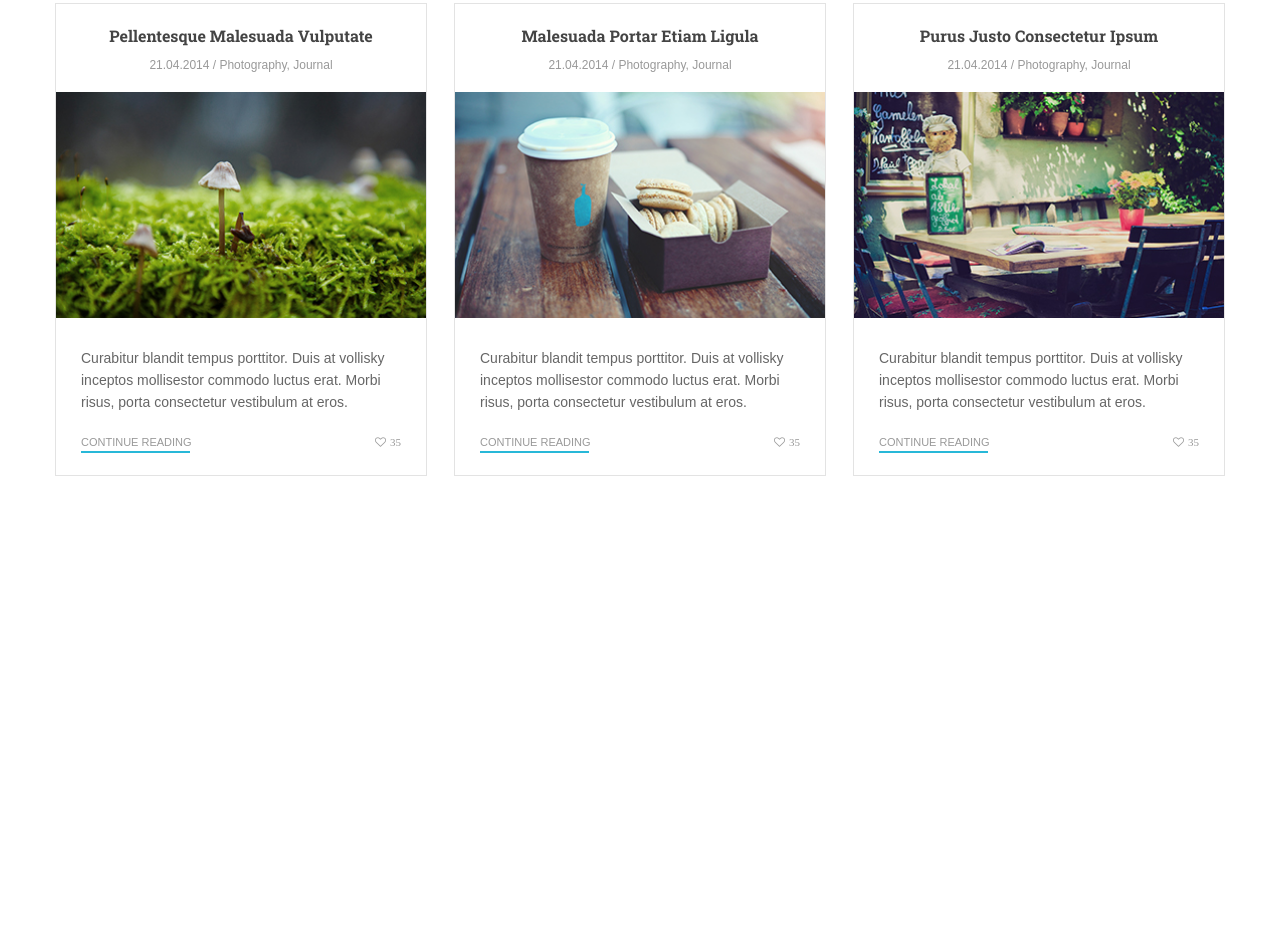
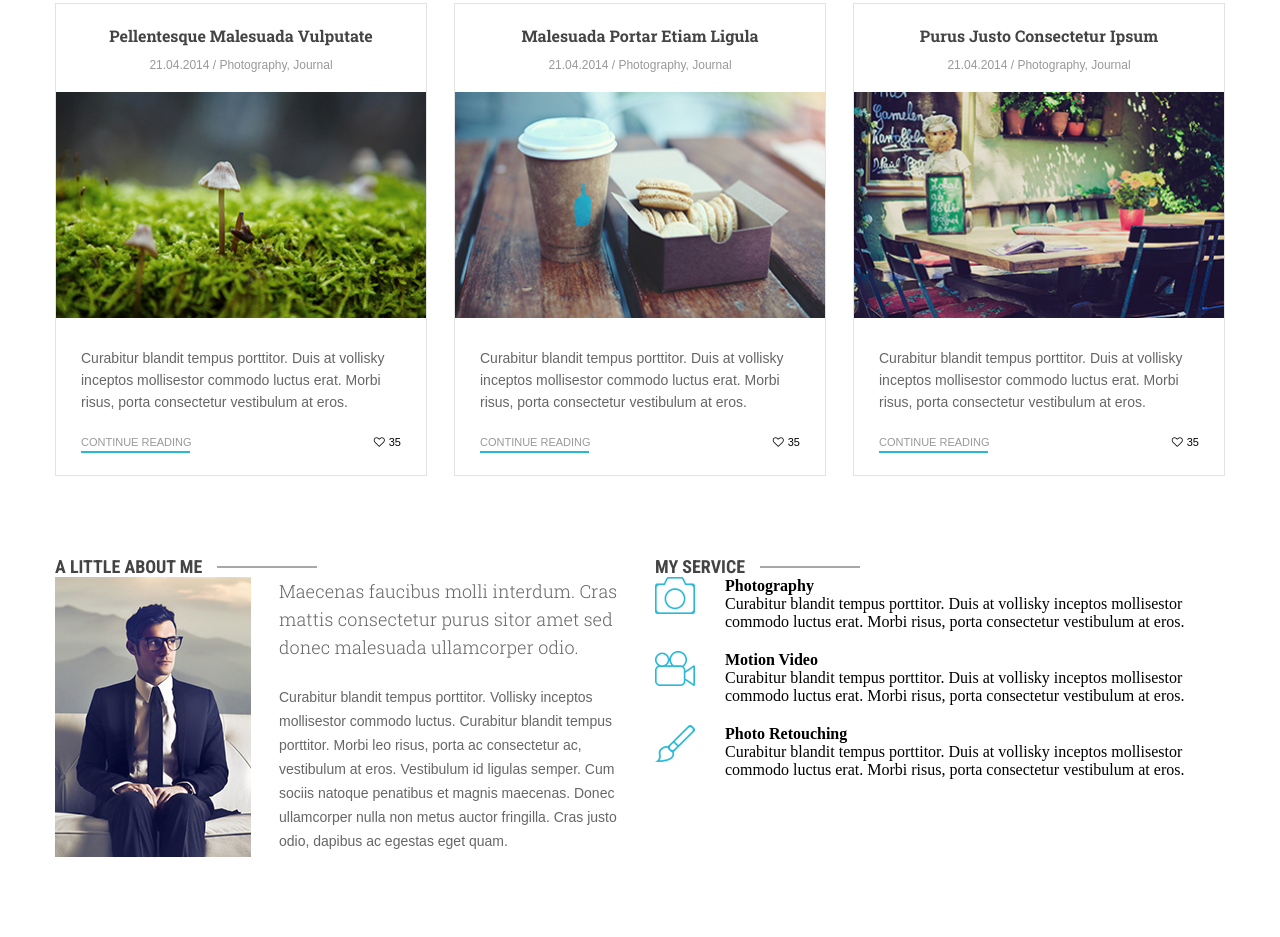
Before and after one commit to Saiful264/kub, a plain HTML site: page index.html in a window 1280 px wide. Shown: the part 2027-2964 px from the top of the page. Before the commit the page ends 2503 px from the top, so only its background shows below. Drawn offline with Linux system fonts and the light colour scheme.

Commit message:
Protfolio part down

```diff
--- a/css/style.css
+++ b/css/style.css
@@ -313,19 +313,92 @@ li {
   width: 109px;
   height: 2px;
   background-color: #28b8d8;
+  font-size: 11px;
 }
 .right i {
-  color: #999999;
   font-size: 11px;
 }
+
 .right span {
-  color: #999999;
+  font-family: "Roboto ", sans-serif;
   font-size: 11px;
 }
+
 /* ----journal Part css end----  */
+/* ----Protfolio Part css start----  */
+#protfoiio {
+  padding-top: 80px;
+  padding-bottom: 80px;
+}
+
+.port-left {
+  width: 570px;
+}
+.port-right {
+  width: 570px;
+}
+#protfoiio .shots-text {
+  text-align: left;
+}
+#protfoiio .shots-text h3 {
+  font-family: "Roboto Condensed", sans-serif;
+  font-size: 18px;
+  font-weight: 700;
+  color: #444444;
+  position: relative;
+  text-transform: uppercase;
+  display: inline-block;
+}
+#protfoiio.shots-text h3::before {
+  content: "";
+  position: absolute;
+  top: 50%;
+  right: -115px;
+  transform: translateY(-50%);
+  width: 100px;
+  height: 1px;
+  background-color: #535353;
+}
+#protfoiio .shots-text h3::after {
+  display: none;
+}
+.port-img {
+  width: 197px;
+}
+.port-img img {
+  display: block;
+}
+.port-text {
+  width: 346px;
+}
+.port-text h5 {
+  font-family: "Roboto Slab", serif;
+  font-size: 18px;
+  font-weight: 300;
+  color: #666666;
+  line-height: 0.8;
+  line-height: 28px;
+  padding-bottom: 24px;
+}
+.port-text p {
+  font-family: "Roboto ", sans-serif;
+  font-size: 14px;
+  font-weight: 400;
+  color: #666666;
+  line-height: 24px;
+}
+.port-icon {
+  width: 47px;
+}
+.port-icon-text {
+  width: 500px;
+}
+.port-icon-row {
+  padding-bottom: 20px;
+}
+
+/* ----Protfolio Part css end----  */
 /* ----journal Part css start----  */
 /* ----journal Part css end----  */
 /* ----journal Part css start----  */
 /* ----journal Part css end----  */
-/* ----journal Part css start----  */
-/* ----journal Part css end----  */
--- a/index.html
+++ b/index.html
@@ -1,15 +1,16 @@
 <!DOCTYPE html>
 <html lang="en">
+
 <head>
   <meta charset="UTF-8" />
   <title>kubb</title>
   <link rel="stylesheet" href="https://cdnjs.cloudflare.com/ajax/libs/font-awesome/4.7.0/css/font-awesome.min.css">
   <link
     href="https://fonts.googleapis.com/css2?family=Roboto+Condensed:wght@300;400;700&family=Roboto+Slab:wght@100;200;300;400;500;600;700;800;900&family=Roboto:wght@100;300;400;500;700;900&display=swap"
-      rel="stylesheet"
-    />
+    rel="stylesheet" />
   <link rel="stylesheet" href="css/style.css" />
 </head>
+
 <body>
   <!-- Navbar Part start -->
   <section id="navbar">
@@ -81,7 +82,8 @@
                   Maecenas faucibus mollis interdum. Morbi risus porta ac consectetur, vestibulum at eros.
                 </p>
               </div>
-                </div><div class="service-item">
+            </div>
+            <div class="service-item">
               <div class="service-image">
                 <img src="image/service-item3.jpg" alt="servicr_item" />
               </div>
@@ -137,15 +139,15 @@
         <div class="main">
           <div class="journal-item">
             <div class="j-head">
-                  <h3>Pellentesque  Malesuada Vulputate</h3>
-                  <p>21.04.2014  /  Photography, Journal</p>
+              <h3>Pellentesque Malesuada Vulputate</h3>
+              <p>21.04.2014 / Photography, Journal</p>
             </div>
             <div class="j-img">
               <img src="/image/journal1.jpg" alt="">
             </div>
             <div class="j-content">
               <p>Curabitur blandit tempus porttitor. Duis at vollisky inceptos mollisestor commodo luctus erat.
-                     Morbi  risus, porta consectetur vestibulum at eros.</p>
+                Morbi risus, porta consectetur vestibulum at eros.</p>
               <div class="j-btm">
                 <div class="othermain">
                   <div class="left">
@@ -160,18 +162,17 @@
             </div>
           </div>
 
-
           <div class="journal-item">
             <div class="j-head">
               <h3>Malesuada Portar Etiam Ligula</h3>
-                  <p>21.04.2014  /  Photography, Journal</p>
+              <p>21.04.2014 / Photography, Journal</p>
             </div>
             <div class="j-img">
               <img src="/image/journal2.jpg" alt="">
             </div>
             <div class="j-content">
               <p>Curabitur blandit tempus porttitor. Duis at vollisky inceptos mollisestor commodo luctus erat.
-                     Morbi  risus, porta consectetur vestibulum at eros.</p>
+                Morbi risus, porta consectetur vestibulum at eros.</p>
               <div class="j-btm">
                 <div class="othermain">
                   <div class="left">
@@ -186,18 +187,17 @@
             </div>
           </div>
 
-
           <div class="journal-item">
             <div class="j-head">
               <h3>Purus Justo Consectetur Ipsum</h3>
-                  <p>21.04.2014  /  Photography, Journal</p>
+              <p>21.04.2014 / Photography, Journal</p>
             </div>
             <div class="j-img">
               <img src="/image/journal3.jpg" alt="">
             </div>
             <div class="j-content">
               <p>Curabitur blandit tempus porttitor. Duis at vollisky inceptos mollisestor commodo luctus erat.
-                     Morbi  risus, porta consectetur vestibulum at eros.</p>
+                Morbi risus, porta consectetur vestibulum at eros.</p>
               <div class="j-btm">
                 <div class="othermain">
                   <div class="left">
@@ -216,9 +216,89 @@
     </div>
   </section>
   <!--journal  Part end -->
-    <!--journal  Part start -->
-    <!--journal  Part end -->
+  <!--Portfolio Part start -->
+  <section id="protfoiio">
+    <div class="container">
+      <div class="port-wapper">
+        <div class="main">
+          <div class="port-left">
+            <div class="shots-text">
+              <h3>A little about me</h3>
+            </div>
+            <div class="iner-left-wapper">
+              <div class="main">
+                <div class="port-img">
+                  <img src="/image/protfolio.jpg" alt="">
+                </div>
+                <div class="port-text">
+                  <h5>Maecenas faucibus molli interdum. Cras mattis consectetur purus sitor amet sed donec malesuada
+                    ullamcorper odio.
+                  </h5>
+                  <p>Curabitur blandit tempus porttitor. Vollisky inceptos mollisestor commodo luctus. Curabitur blandit
+                    tempus
+                    porttitor. Morbi leo risus, porta ac consectetur ac, vestibulum at eros. Vestibulum id ligulas
+                    semper. Cum sociis
+                    natoque penatibus et magnis maecenas. Donec ullamcorper nulla non metus auctor fringilla. Cras justo
+                    odio, dapibus
+                    ac egestas eget quam.</p>
+                </div>
+              </div>
+            </div>
+          </div>
+          <div class="port-right">
+            <div class="shots-text">
+              <h3>My Service</h3>
+            </div>
+            <div class="port-icon-row">
+              <div class="inner-row-rapper">
+                <div class="main">
+                  <div class="port-icon">
+                    <img src="/image/icon1.png" alt="i">
+                  </div>
+                  <div class="port-icon-text">
+                    <h4>Photography</h4>
+                    <p>Curabitur blandit tempus porttitor. Duis at vollisky inceptos mollisestor commodo luctus erat.
+                      Morbi risus, porta consectetur vestibulum at eros.</p>
+                  </div>
+                </div>
+              </div>
+            </div>
+            <div class="port-icon-row">
+              <div class="inner-row-rapper">
+                <div class="main">
+                  <div class="port-icon">
+                    <img src="/image/icon2.png" alt="i">
+                  </div>
+                  <div class="port-icon-text">
+                    <h4>Motion Video</h4>
+                    <p>Curabitur blandit tempus porttitor. Duis at vollisky inceptos mollisestor commodo luctus erat.
+                      Morbi risus, porta consectetur vestibulum at eros.</p>
+                  </div>
+                </div>
+              </div>
+            </div>
+            <div class="port-icon-row">
+              <div class="inner-row-rapper">
+                <div class="main">
+                  <div class="port-icon">
+                    <img src="/image/icon3.png" alt="i">
+                  </div>
+                  <div class="port-icon-text">
+                    <h4>Photo Retouching</h4>
+                    <p>Curabitur blandit tempus porttitor. Duis at vollisky inceptos mollisestor commodo luctus erat.
+                      Morbi risus, porta consectetur vestibulum at eros.</p>
+                  </div>
+                </div>
+              </div>
+            </div>
+          </div>
+        </div>
+      </div>
+    </div>
+  </section>
+  <!--Portfolio  Part end -->
   <!--journal  Part start -->
   <!--journal  Part end -->
 </body>
+
 </html>
```
Also changed, not shown: image/icon1.png (added), image/icon2.png (added), image/icon3.png (added), image/protfolio.jpg (added). Lines whose indentation alone changed are shown as unchanged.
